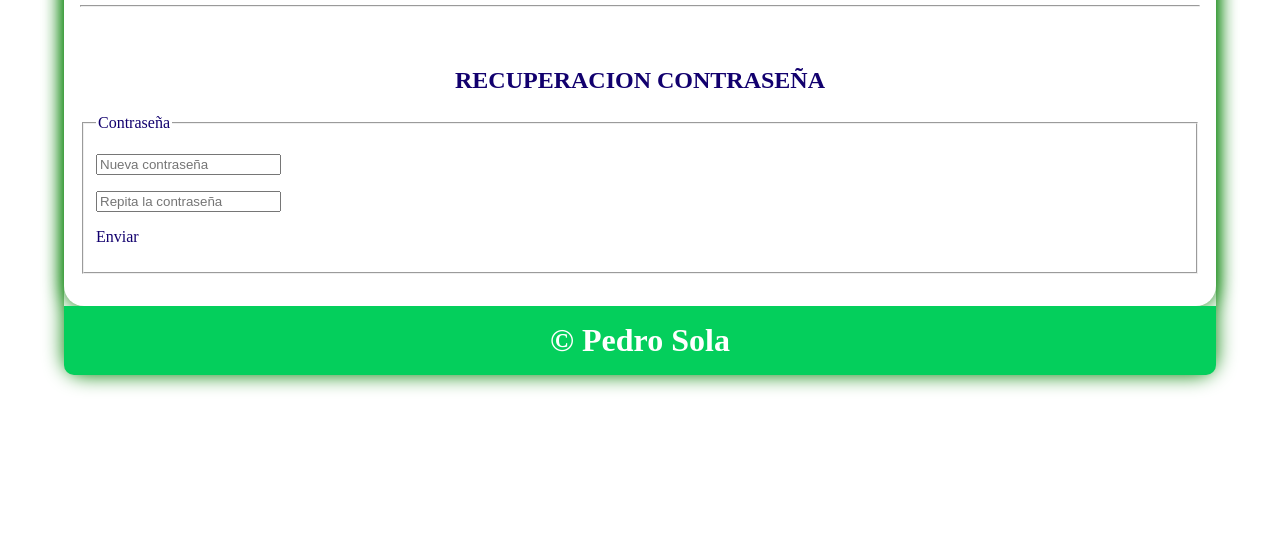
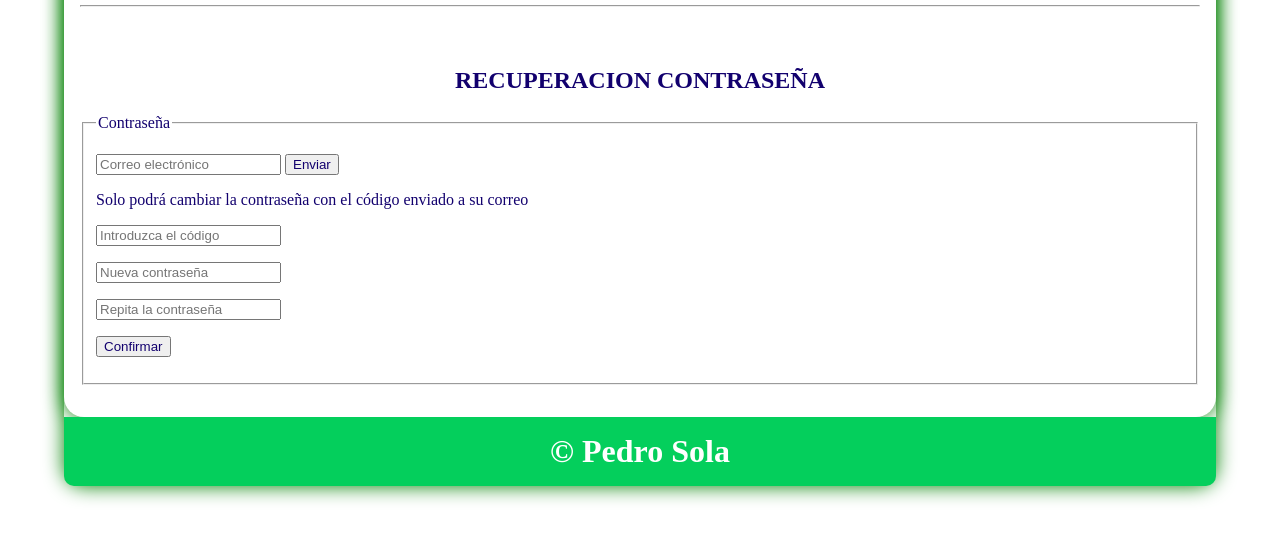
Before and after one commit to PedrooSolaa/web24, a plain HTML site: page recuperacioncontraseña.html in a window 1280 px wide. Shown: the part 152-692 px from the top of the page. Drawn offline with Linux system fonts and the light colour scheme.

Commit message:
commitcinco

```diff
--- a/recuperacioncontraseña.html
+++ b/recuperacioncontraseña.html
@@ -73,6 +73,14 @@
                     <fieldset>
                         <legend>Contraseña</legend>
                         <p>
+                            <input type="email" name="email" id="" placeholder="Correo electrónico">
+                            <input type="button" value="Enviar">
+                        </p>
+                        <p>Solo podrá cambiar la contraseña con el código enviado a su correo</p>
+                        <p>
+                            <input type="text" name="código" id="" placeholder="Introduzca el código">
+                        </p>
+                        <p>
                             <input type="text" name="pass" id="" placeholder="Nueva contraseña">
                         </p>
                         <p>
@@ -80,7 +88,7 @@
                         </p>
                         <p>
                             <a href="formularios.html">
-                                Enviar
+                                <input type="button" value="Confirmar">
                             </a>
                         </p>
                     </fieldset>
```
